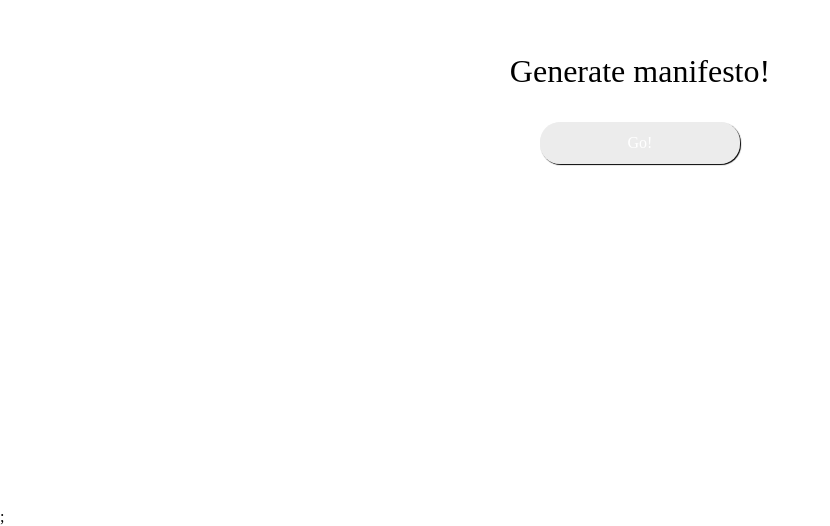
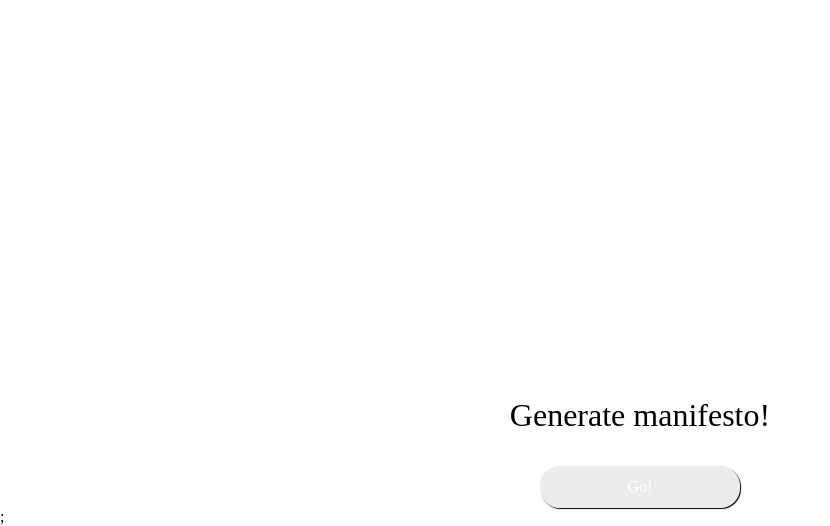
Before and after one commit to ephulian/seeding-the-future-next, a Next.js app: page /finish in a window 1280 px wide. Shown: the part 292-818 px from the top of the page, without its empty margins (0-830 px from the left). Built offline with nearby package versions, Linux system fonts and the light colour scheme.

Commit message:
small css fix

```diff
--- a/styles/Global.scss
+++ b/styles/Global.scss
@@ -22,7 +22,7 @@ body {
 			z-index: 1;
 			display: flex;
 			align-items: center;
-			justify-content: center;
+			justify-content: flex-end;
 			flex-direction: column;
 		}
 	}
```
